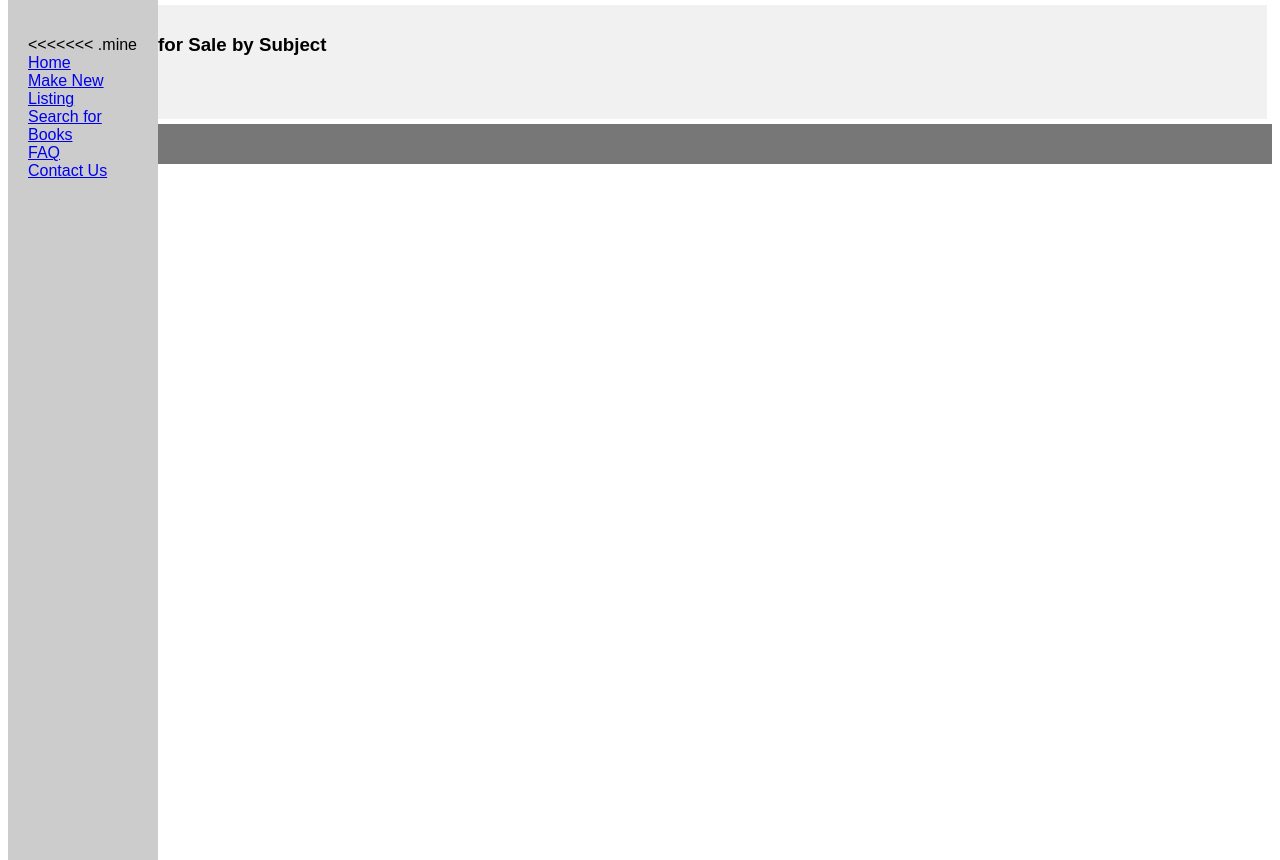
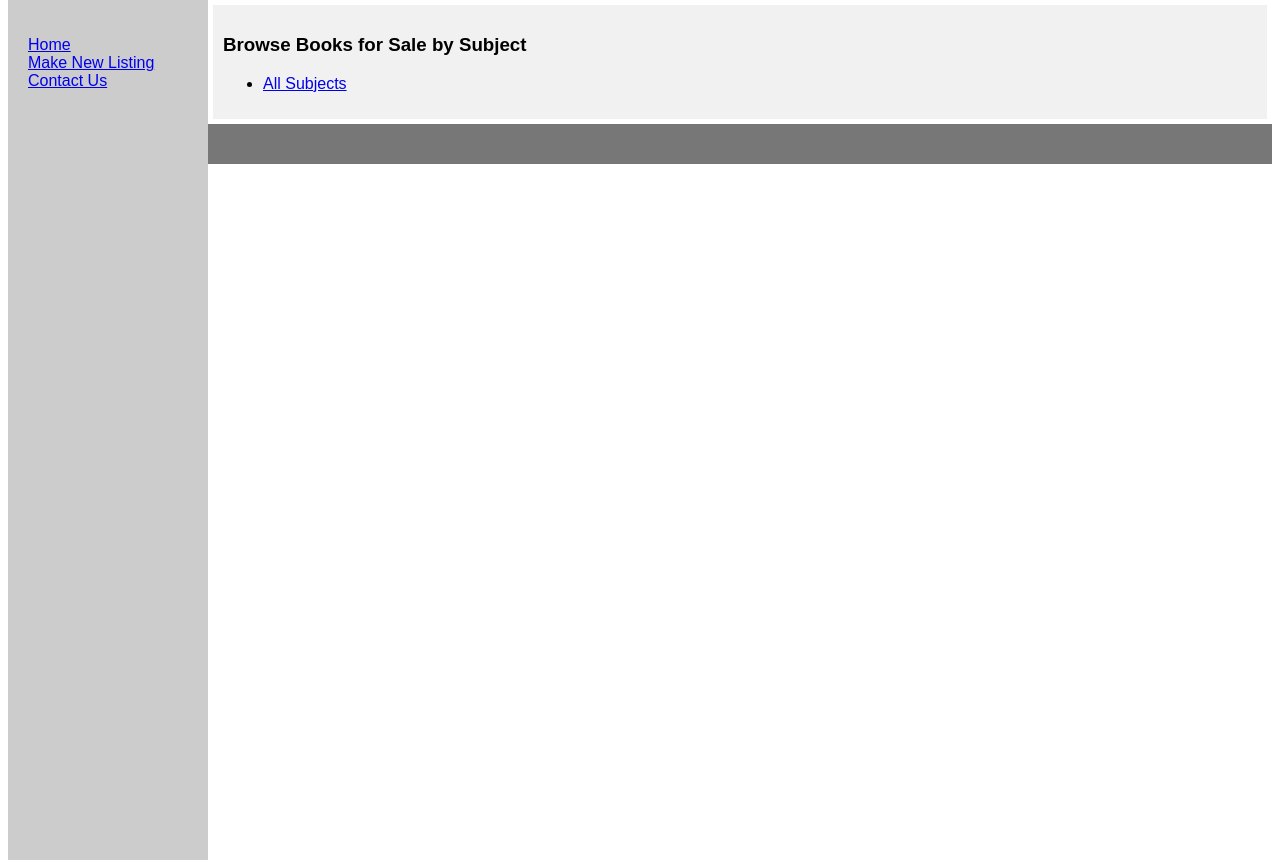
Before and after one commit to AOhnemus/BooksAtWOU, a PHP site: page / in a window 1280 px wide. Shown: the part 181-1041 px from the top of the page. Run offline with PHP 8.4, Linux system fonts and the light colour scheme.

Commit message:
Minor Tweaks, comments. Finalization.

```diff
--- a/emailexample.php
+++ b/emailexample.php
@@ -1,4 +1,7 @@
 <?php
+//Depreciated, remove later. Though, there's a few functions here I'm not familiar with that might be useful.
+//Currently my PHP that interacts with the MySQL server doesn't do anything to prevent bad input. -Aidan
+
 if(isset($_POST['email'])) {
 
     // EDIT THE 2 LINES BELOW AS REQUIRED
--- a/form.html
+++ b/form.html
@@ -1,5 +1,8 @@
 <!DOCTYPE html>
 <html lang="en">
+
+<!-- DEPRECIATED - Will remove later -->
+
 <head>
 <title>Books@WOU - New Listing</title>
 <meta charset="utf-8">
--- a/formPHP.php
+++ b/formPHP.php
@@ -1,5 +1,6 @@
 
 <?php
+//Depreciated, will remove later
         $name = $_POST['name'];
         $visitor_email = $_POST['email'];
         $isbn = $_POST['ISBN'];
--- a/index.html
+++ b/index.html
@@ -16,29 +16,27 @@
   <h2>Books@WOU</h2>
   <h5>Your resource for reading materials that cuts out the middleman.</h5>
 </header>
-
 <section>
   <nav>
     <ul>
-<<<<<<< .mine
-	  <li><a href="index.html">Home</a></li>
+      <li><a href="index.html">Home</a></li>
       <li><a href="testForm.html">Make New Listing</a></li>
-      <li><a href="#">Search for Books</a></li>
-      <li><a href="#">FAQ</a></li>
-      <li><a href="#">Contact Us</a></li>
+<!--      <li><a href="#">Search for Books</a></li> -->
+<!--      <li><a href="#">FAQ</a></li>-->
+      <li><a href="contact.html">Contact Us</a></li>
     </ul>
   </nav>
-
+<main>
   <article>
     <h1>Browse Books for Sale by Subject</h1>
     <ul>
-      <li><a href="offers.html">All Subjects</a></li>
+      <li><a href="offerGenProcessor.php">All Subjects</a></li>
     </ul>
   </article>
 </section>
 
 <footer>
 </footer>
-
+</main>
 </body>
 </html>
--- a/newlisting.html
+++ b/newlisting.html
@@ -1,5 +1,10 @@
 <!DOCTYPE html>
 <html lang="en">
+<!-- Depreciated, will remove later. Also, hold on a second. So there's newlisting.html, example.html, and form.html.
+And they're all email forms for book submission? If you're reading this and I forgot to mention it, we should probably
+clean up our code. I'm just not a fan of deleting someone else's code until they're cool with it, but at this point all
+email-based offer submission forms are outdated. This code's potentially useful for referencing if it's got good functions,
+though. -Aidan-->
 <head>
 <title>Books@WOU - New Listing</title>
 <meta charset="utf-8">
--- a/newlisting.php
+++ b/newlisting.php
@@ -1,4 +1,6 @@
 <?php
+//Depreciated. See newlisting.html for details.
+
 if(isset($_POST['email'])) {
 
     // EDIT THE 2 LINES BELOW AS REQUIRED
--- a/offerFormProcessor.php
+++ b/offerFormProcessor.php
@@ -17,6 +17,5 @@ if ($_GET['action'] == 'create') {
 	);
 }
 mysqli_close($con);
-print ("TEST");
-//header('Location: testForm.html');
+header('Location: testForm.html');
 ?>
--- a/offers.html
+++ b/offers.html
@@ -1,6 +1,7 @@
 <!DOCTYPE html>
 <html lang="en">
 <head>
+<!-- Depreciated, will delete later -->
 <title>Books@WOU - Offers</title>
 <meta charset="utf-8">
 <meta name="viewport" content="width=device-width, initial-scale=1">
--- a/style.css
+++ b/style.css
@@ -25,14 +25,14 @@ section {
 
 /*Main*/
 main {
-  margin-left: 150px;
-  padding: 0px 10px;
+  margin-left: 200px;
+  width: 100%;
 }
 
 /* Style the navigation menu */
 nav {
   height: 100%;
-  width:150px;
+  width:200px;
   position:fixed;
   z-index: 1;
   overflow-x: hidden;
```
Also changed, not shown: contact.html (+8 -13 lines), offerGenProcessor.php (+4 -4 lines), testForm.html (+9 -4 lines), README.md.
